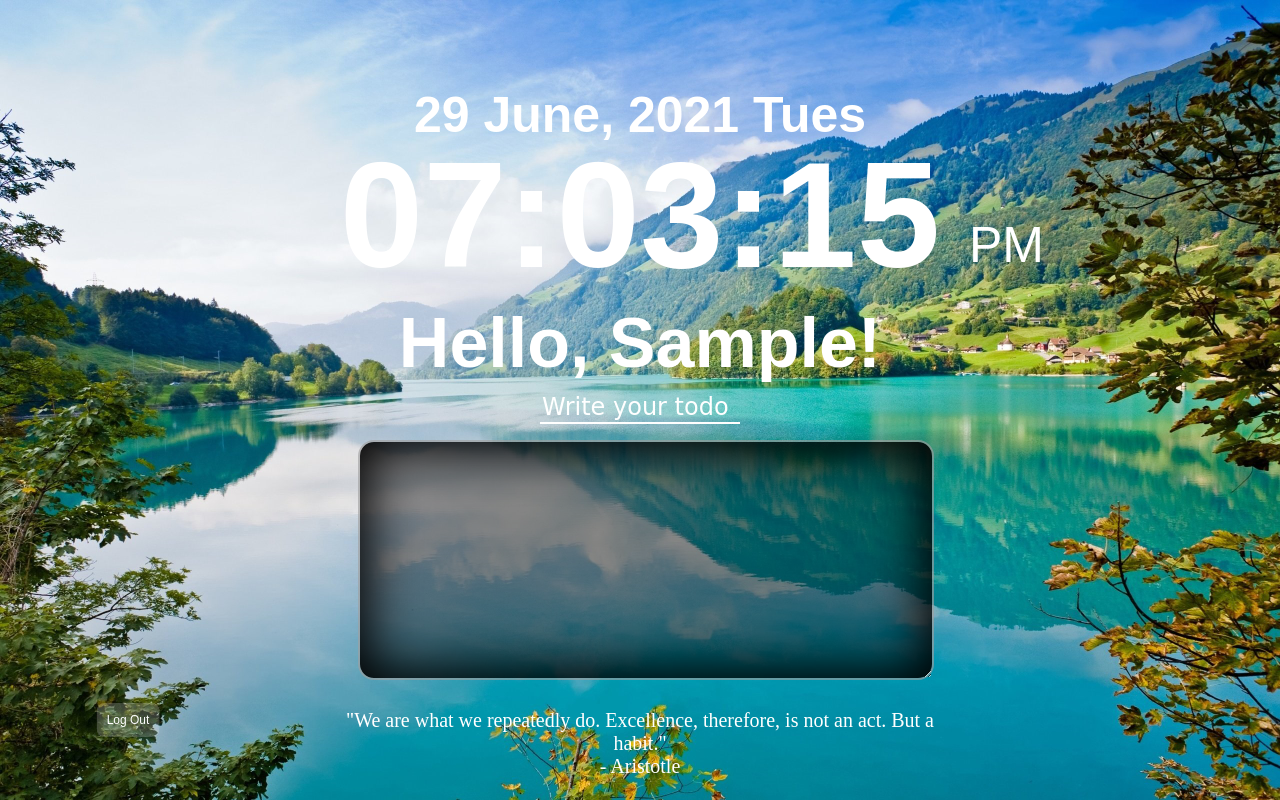
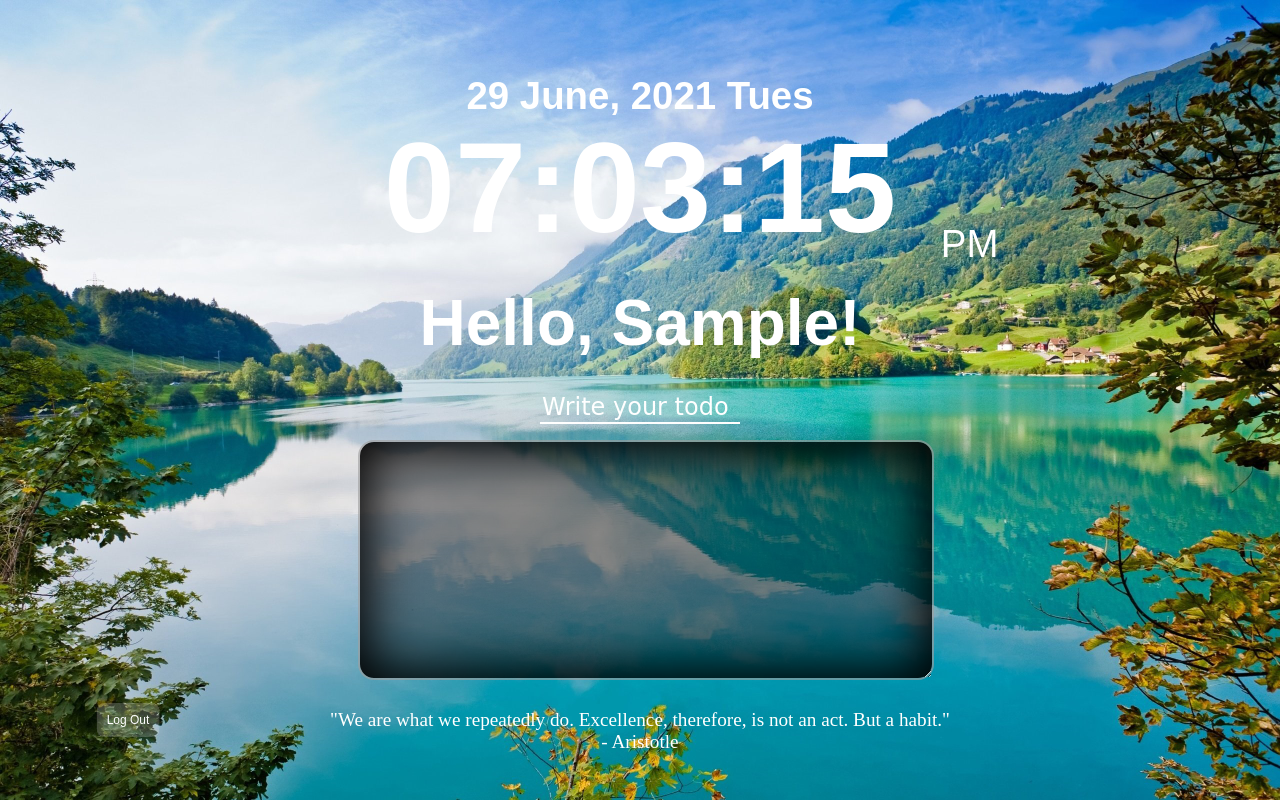
Before and after one commit to rakkyunkim/Momentum, a plain HTML site: page index.html in a window 1280 px wide. Both pictures are taken after typing "Sample" into the empty fields and a click on the button "Log In". Drawn offline with Linux system fonts and the light colour scheme; a web font is replaced by a local one.

Commit message:
Update style.css

```diff
--- a/style.css
+++ b/style.css
@@ -91,7 +91,7 @@ body::-webkit-scrollbar{
     top:12%;
     left:50%;
     transform: translate(-50%, -50%);
-    font-size: 150px;
+    font-size: 10vw;
 }
 form{
     font-family: 'Castoro', serif;
@@ -109,10 +109,10 @@ form{
 }
 #greeting{
     position: absolute;
-    top: 37%;
+    top: 35%;
     left: 50%;
     transform: translate(-50%, -50%);
-    font-size: 70px;
+    font-size: 5vw;
     font-family: 'NanumSquare', sans-serif;
 }
 .fadeIn{
@@ -161,14 +161,14 @@ form{
     width: 300px;
 }
 #date{
-    font-size: 50px;
+    font-size: 3vw;
     margin-top: 20px;
 }
 #todo-list{
     position: absolute;
     top:55%;
     left:28%;
-    font-size: 20px;
+    font-size: 1.5vw;
     font-family: 'Kirang Haerang', cursive;
     overflow: auto;
 }
@@ -198,7 +198,7 @@ form{
     top:98%;
     left:50%;
     transform: translate(-50%, -50%);
-    font-size: 20px;
+    font-size: 1.5vw;
     height:150px;
     font-family: 'Castoro', serif;
 }
@@ -207,7 +207,7 @@ form{
     top:10%;
     left:90%;
     transform: translate(-50%, -50%);
-    font-size: 30px;
+    font-size: 2vw;
     font-family: 'Shadows Into Light', cursive;
     word-spacing: -1ch;
     width: 300px;
@@ -258,11 +258,11 @@ form{
     position:absolute;
     top:75%;
     left:97%;
-    font-size: 50px;
+    font-size: 3vw;
 }
 .clockWithAmorPm{
     margin-top:70px;
-    width: 700px;
-    height:200px;
+    width: 50vw;
+    height:28vh;
     font-family: 'NanumSquare', sans-serif;
 }
```
